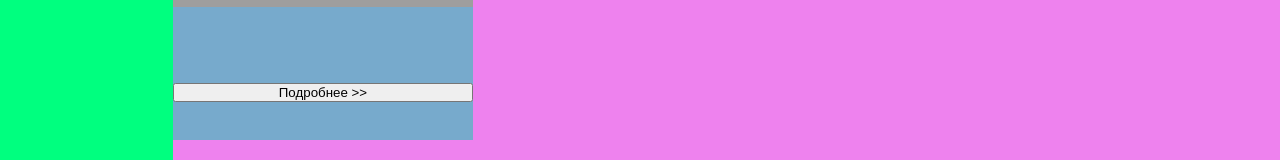
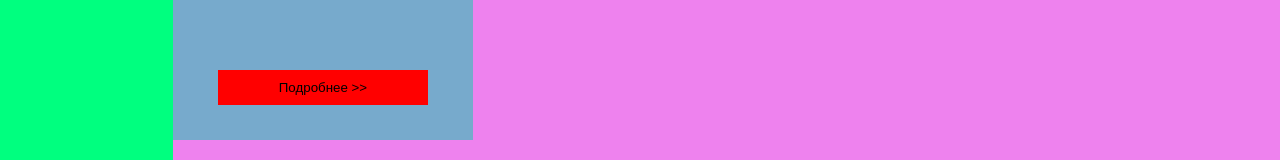
Before and after one commit to pylsar/my-cartoons, a React (Create React App) app: page /ninja-turtles in a window 1280 px wide. Shown: the part 430-590 px from the top of the page. Built offline with nearby package versions, Linux system fonts and the light colour scheme; data requests are answered from the project's data file; grey boxes are pictures that could not be loaded.

Commit message:
PropTypes

```diff
--- a/package.json
+++ b/package.json
@@ -8,6 +8,7 @@
     "@testing-library/user-event": "^7.2.1",
     "axios": "^0.19.2",
     "node-sass": "^4.13.1",
+    "prop-types": "^15.7.2",
     "react": "^16.12.0",
     "react-dom": "^16.12.0",
     "react-router-dom": "^5.1.2",
--- a/src/components/Button/Button.jsx
+++ b/src/components/Button/Button.jsx
@@ -1,11 +1,25 @@
 import React from 'react'
+import PropTypes from 'prop-types'
 
-const Button = ( {buttonName, onClick} ) => {
+const Button = ( {buttonName, onClick, className} ) => {
     return (
     <button
+    className={className}
     onClick={onClick}
     >{buttonName}</button>
     )
 }
 
+Button.propTypes = {
+    buttonName: PropTypes.string.isRequired,
+    onClick: PropTypes.func.isRequired,
+    className: PropTypes.string
+}
+
+Button.defaultProps = {
+    onClick: () => {},
+    className: '',
+    buttonName: ''
+}
+
 export default Button
--- a/src/components/Form/Form.jsx
+++ b/src/components/Form/Form.jsx
@@ -61,7 +61,7 @@ class Form extends React.Component {
                             type="number"
                             value={this.state.value}
                         />
-                        <label htmlFor="text" className="form__container__box--labeltextarea">Type Here</label>
+                        <label htmlFor="text" className="form__container__box--labeltextarea">Type Here:</label>
                         <textarea
                             id="text"
                             rows="8"
@@ -82,4 +82,6 @@ class Form extends React.Component {
     }
 }
 
+
+
 export default Form
--- a/src/components/Input/Input.jsx
+++ b/src/components/Input/Input.jsx
@@ -1,4 +1,6 @@
 import React from 'react'
+import PropTypes from 'prop-types'
+
 
 import './Input.scss'
 
@@ -11,4 +13,19 @@ const Input = ({type, value, name, id, onChange}) => {
     )
 }
 
+Input.propTypes = {
+    name: PropTypes.string.isRequired,
+     // необязательное свойство т.к. по умолчанию type="text" и его можно не заполнять
+    type: PropTypes.string,
+    id: PropTypes.string.isRequired,
+    value: PropTypes.string.isRequired,
+    onChange: PropTypes.func.isRequired
+}
+
+Input.defaultProps = {
+    value: '',
+    onChange: () =>{}
+}
+
+
 export default Input
--- a/src/components/Mults/TurtlesNinja/Turtles.Ninja.scss
+++ b/src/components/Mults/TurtlesNinja/Turtles.Ninja.scss
@@ -26,4 +26,13 @@
     & img {
         width: 300px;
     }
+    &__btn {
+        display: block;
+        width: 70%;
+        margin: 0 auto;
+        padding: 10px 20px;
+        background: red;
+        outline: none;
+        border: none;
+    }
 }
--- a/src/components/Mults/TurtlesNinja/TurtlesNinja.jsx
+++ b/src/components/Mults/TurtlesNinja/TurtlesNinja.jsx
@@ -22,7 +22,10 @@ class TurtlesNinja extends React.Component {
                 <div className="miniCard__card">
                     <h2 className="miniCard--title">clock</h2>
                     <img src="https://images.unsplash.com/photo-1501139083538-0139583c060f?ixlib=rb-1.2.1&ixid=eyJhcHBfaWQiOjEyMDd9&w=1000&q=80" alt=""></img>
-                    <Button buttonName={this.state.cardShow ? '<< Вернуть как было' : 'Подробнее >>'} onClick={this.cardHandleClick}/>
+                    <Button className="miniCard__btn"
+                        buttonName={this.state.cardShow ? '<< Вернуть как было' : 'Подробнее >>'}
+                        onClick={this.cardHandleClick}
+                    />
                 </div>
 
                 {this.state.cardShow &&
```
Also changed, not shown: src/components/AboutBox/AboutBox.jsx (+7 -0 lines), 1 other file (tests, documents, lock files or other folders).
